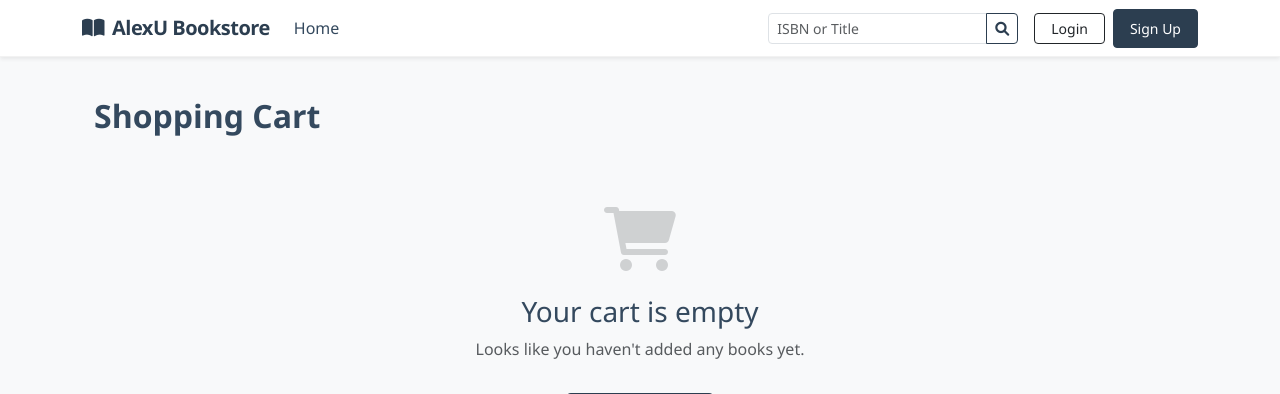
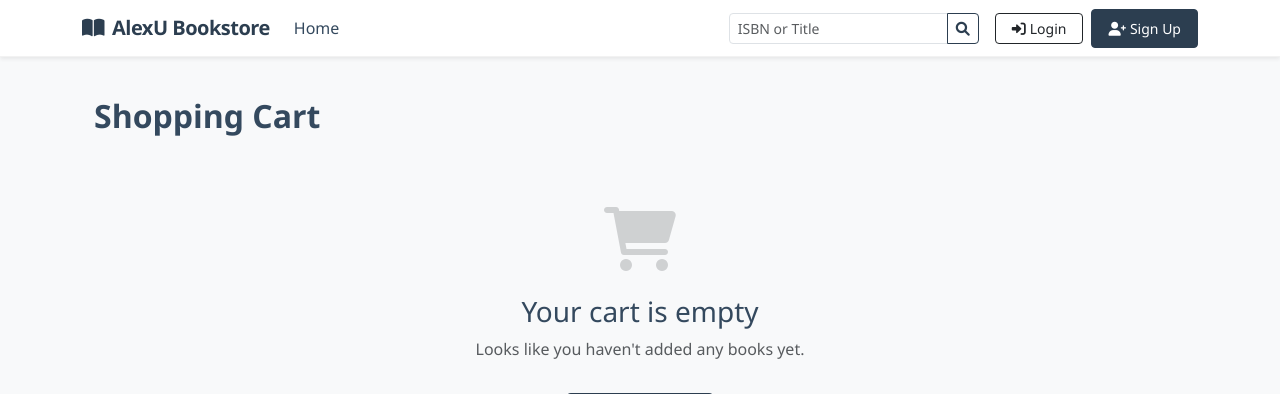
Before and after one commit to sumoboi69/Bookstore_System, a Flask app: template frontend/templates/customer_templates/cart.html in a window 1280 px wide. Shown: the top 394 px of the page. Run offline with Flask 3, Linux system fonts and the light colour scheme; the template is opened without the code that fills it, so the values that code supplies are empty.

Commit message:
feat: enhance user dropdown and login/signup buttons with icons and improved layout

```diff
--- a/frontend/templates/layout.html
+++ b/frontend/templates/layout.html
@@ -68,9 +68,10 @@
                     {% endif %}
 
                     {% if current_user.is_authenticated %}
-                    <li class="nav-item dropdown me-2">
-                        <a class="nav-link dropdown-toggle" href="#" id="navbarDropdown" role="button" data-bs-toggle="dropdown" aria-expanded="false">
-                            <i class="fas fa-user-circle"></i> {{ current_user.username }}
+                    <li class="nav-item dropdown">
+                        <a class="nav-link dropdown-toggle d-flex align-items-center" href="#" id="navbarDropdown" role="button" data-bs-toggle="dropdown" aria-expanded="false">
+                            <i class="fas fa-user-circle fa-lg me-2"></i>
+                            <span>{{ current_user.username }}</span>
                         </a>
                         <ul class="dropdown-menu dropdown-menu-end" aria-labelledby="navbarDropdown">
                             {% if current_user.is_customer %}
@@ -82,11 +83,15 @@
                         </ul>
                     </li>
                     {% else %}
-                    <li class="nav-item me-2">
-                        <a class="btn btn-outline-dark btn-sm px-3" href="/login">Login</a>
+                    <li class="nav-item">
+                        <a class="btn btn-outline-dark btn-sm px-3 me-2" href="/login">
+                            <i class="fas fa-sign-in-alt me-1"></i>Login
+                        </a>
                     </li>
                     <li class="nav-item">
-                        <a class="btn btn-primary btn-sm px-3" href="/signup">Sign Up</a>
+                        <a class="btn btn-primary btn-sm px-3" href="/signup">
+                            <i class="fas fa-user-plus me-1"></i>Sign Up
+                        </a>
                     </li>
                     {% endif %}
                 </ul>
```
